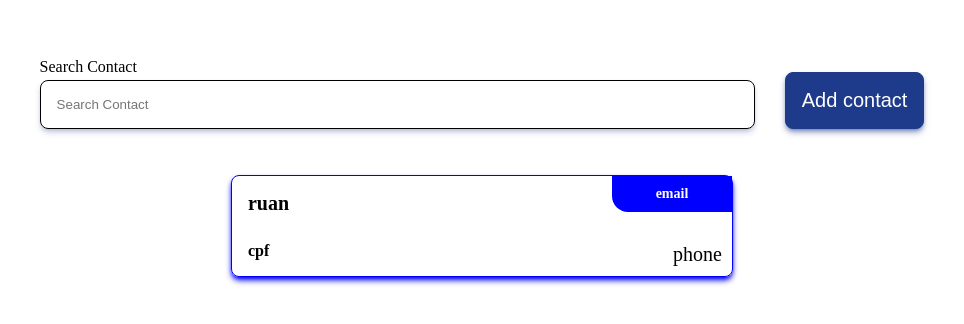
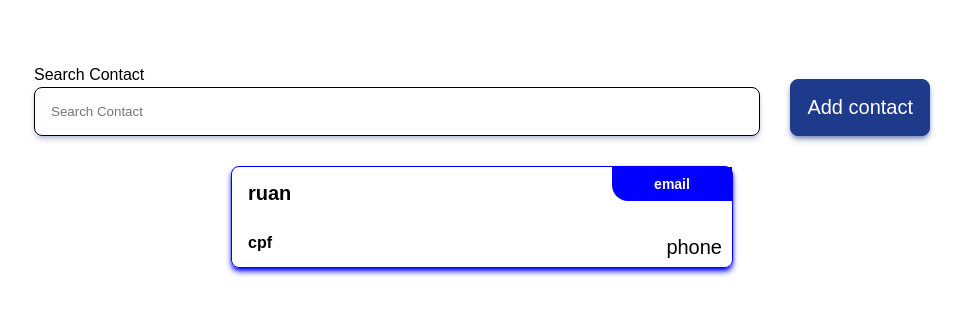
Before and after one commit to r-amaral/Desafio-A3-Solutions, a React (Vite) app in the folder FrontEnd/: page / in a window 1280 px wide. Shown: the part 218-542 px from the top of the page, without its empty margins (158-1122 px from the left). Built offline with nearby package versions, Linux system fonts and the light colour scheme.

Commit message:
feat: adding reset css

```diff
--- /dev/null
+++ b/FrontEnd/src/main.css
@@ -0,0 +1,130 @@
+/* http://meyerweb.com/eric/tools/css/reset/
+   v2.0 | 20110126
+   License: none (public domain)
+*/
+
+html,
+body,
+div,
+span,
+applet,
+object,
+iframe,
+h1,
+h2,
+h3,
+h4,
+h5,
+h6,
+p,
+blockquote,
+pre,
+a,
+abbr,
+acronym,
+address,
+big,
+cite,
+code,
+del,
+dfn,
+em,
+img,
+ins,
+kbd,
+q,
+s,
+samp,
+small,
+strike,
+strong,
+sub,
+sup,
+tt,
+var,
+b,
+u,
+i,
+center,
+dl,
+dt,
+dd,
+ol,
+ul,
+li,
+fieldset,
+form,
+label,
+legend,
+table,
+caption,
+tbody,
+tfoot,
+thead,
+tr,
+th,
+td,
+article,
+aside,
+canvas,
+details,
+embed,
+figure,
+figcaption,
+footer,
+header,
+hgroup,
+menu,
+nav,
+output,
+ruby,
+section,
+summary,
+time,
+mark,
+audio,
+video {
+  margin: 0;
+  padding: 0;
+  border: 0;
+  font-size: 100%;
+  font: inherit;
+  vertical-align: baseline;
+}
+/* HTML5 display-role reset for older browsers */
+article,
+aside,
+details,
+figcaption,
+figure,
+footer,
+header,
+hgroup,
+menu,
+nav,
+section {
+  display: block;
+}
+body {
+  line-height: 1;
+  font-family: "Montserrat", sans-serif;
+}
+ol,
+ul {
+  list-style: none;
+}
+blockquote,
+q {
+  quotes: none;
+}
+blockquote:before,
+blockquote:after,
+q:before,
+q:after {
+  content: "";
+  content: none;
+}
+table {
+  border-collapse: collapse;
+  border-spacing: 0;
+}
--- a/FrontEnd/src/main.tsx
+++ b/FrontEnd/src/main.tsx
@@ -1,5 +1,6 @@
 import { StrictMode } from "react";
 import { createRoot } from "react-dom/client";
+import "./main.css";
 import ContactList from "./pages/ContactList.tsx";
 
 createRoot(document.getElementById("root")!).render(
```
